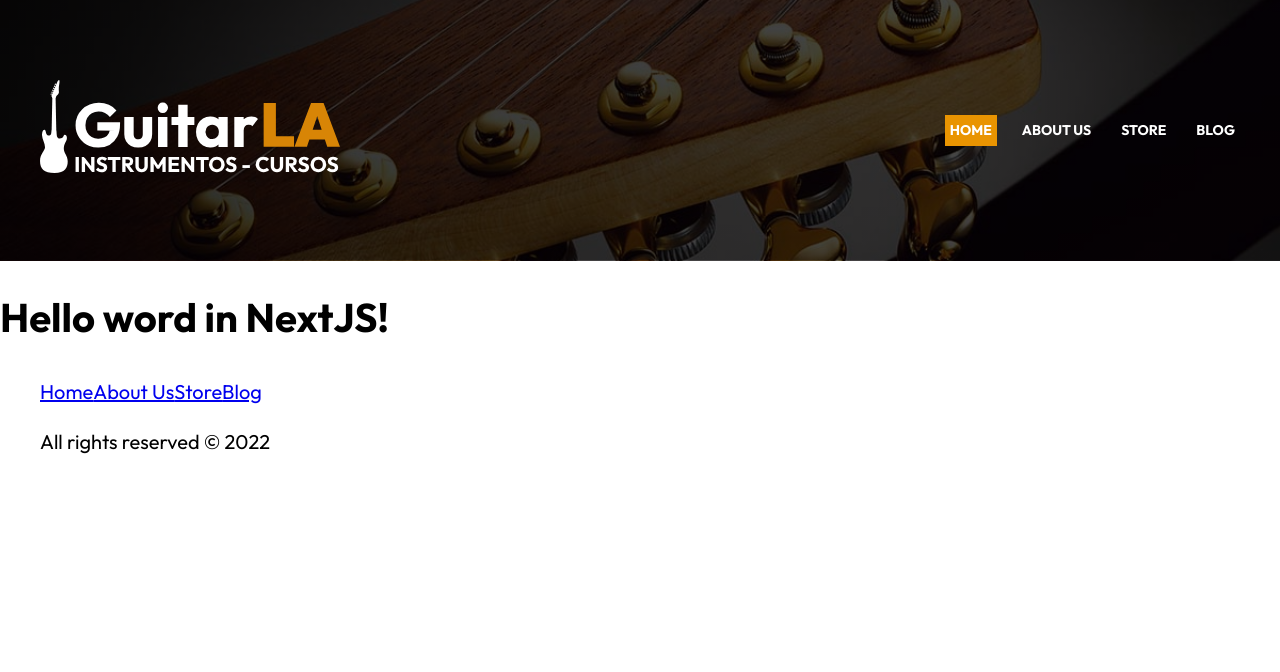
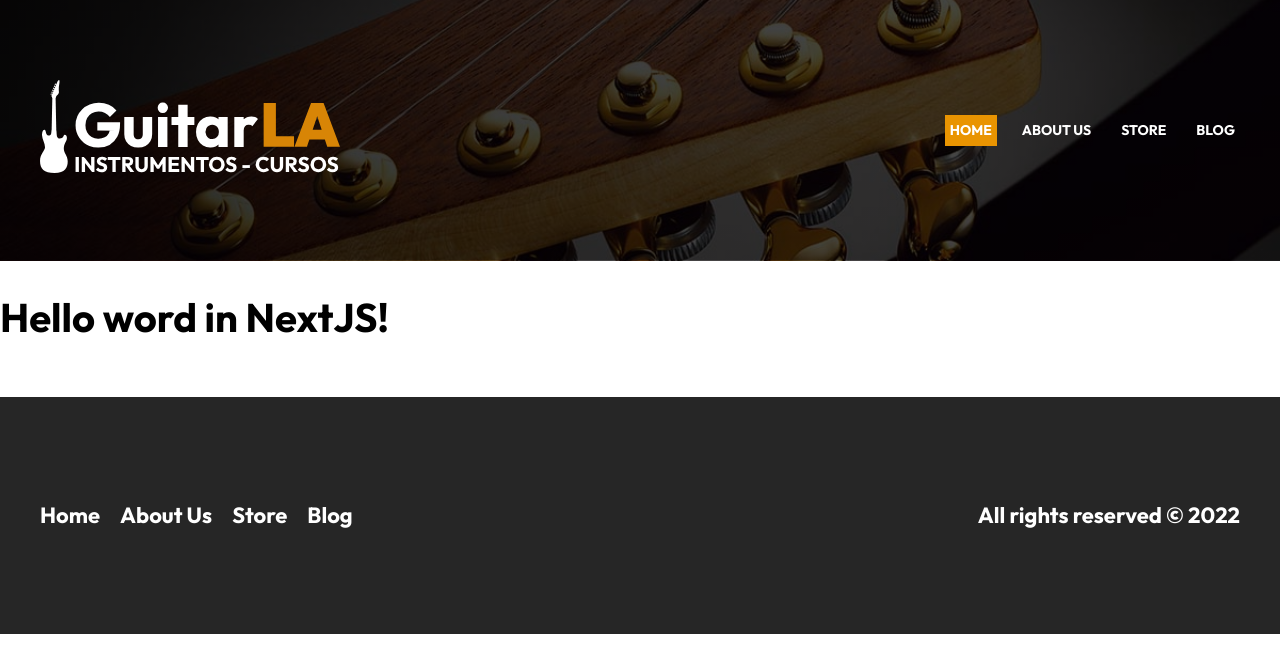
Before and after one commit to Inmacc96/guitarLA-NextJS, a Next.js app: page / in a window 1280 px wide. Shown: the top 672 px of the page. Built offline with nearby package versions, Linux system fonts and the light colour scheme.

Commit message:
Add styles to the footer

```diff
--- a/components/Footer.jsx
+++ b/components/Footer.jsx
@@ -1,11 +1,10 @@
 import Link from "next/link";
-
-const styles = {};
+import styles from "../styles/footer.module.css";
 
 const Footer = () => {
   return (
-    <footer>
-      <div className="container">
+    <footer className={styles.footer}>
+      <div className={`container ${styles.content}`}>
         <nav className={styles.nav}>
           <Link href="/">Home</Link>
           <Link href="/aboutus">About Us</Link>
@@ -13,7 +12,9 @@
           <Link href="/blog">Blog</Link>
         </nav>
 
-        <p> All rights reserved &copy; {new Date().getFullYear()}</p>
+        <p className={styles.copyright}>
+          All rights reserved &copy; {new Date().getFullYear()}
+        </p>
       </div>
     </footer>
   );
--- /dev/null
+++ b/styles/footer.module.css
@@ -0,0 +1,37 @@
+.footer {
+  background-color: var(--black);
+  padding: 5rem 0;
+  margin-top: 5rem;
+}
+
+@media (min-width: 768px) {
+  .content {
+    display: flex;
+    justify-content: space-between;
+  }
+}
+
+.nav {
+  display: flex;
+  flex-direction: column;
+  align-items: center;
+  gap: 2rem;
+}
+
+@media (min-width: 768px) {
+  .nav {
+    flex-direction: row;
+  }
+}
+
+.nav a,
+.copyright {
+  color: var(--white);
+  font-size: 2.2rem;
+  text-decoration: none;
+  font-weight: 700;
+}
+
+.copyright{
+    text-align: center;
+}
```
